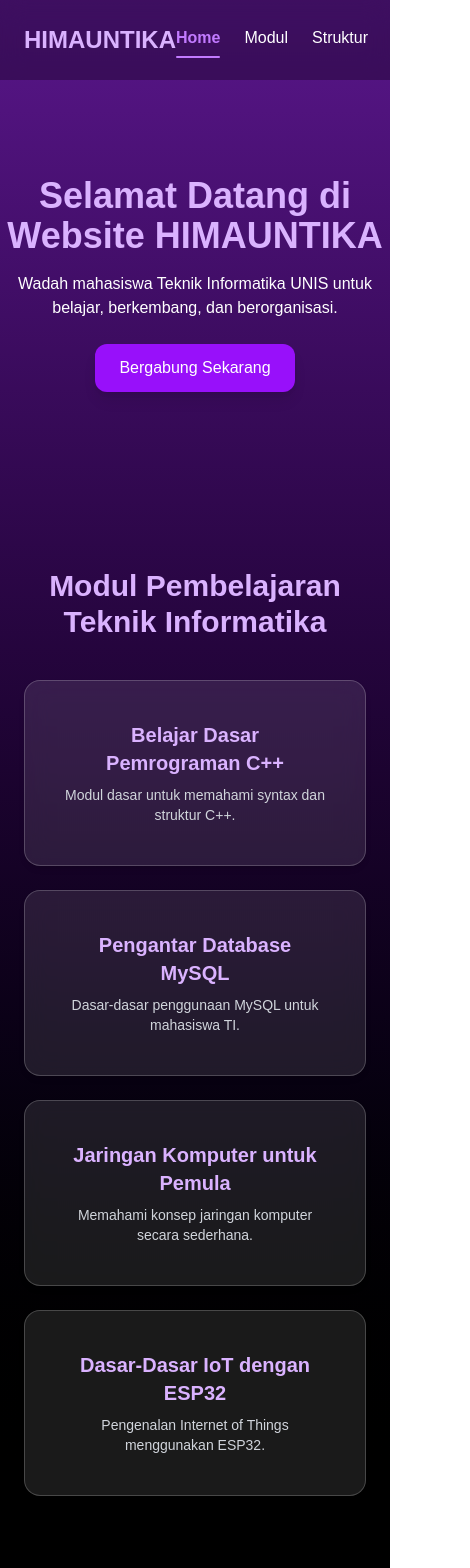
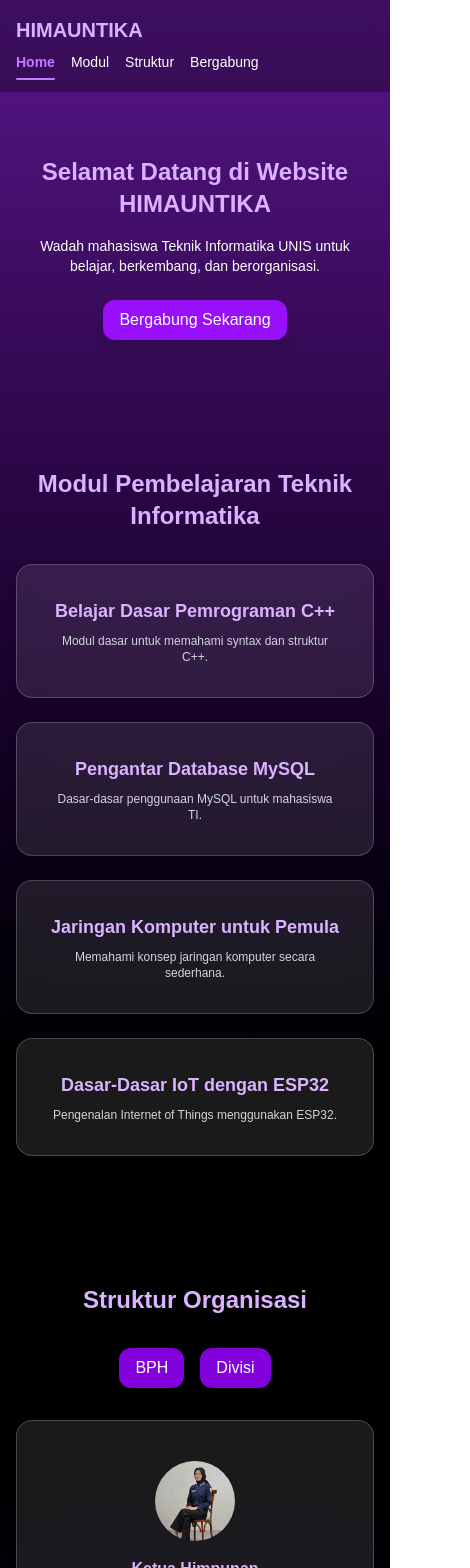
Before and after one commit to Gbaee/himauntika.ac.id, a Next.js app: page / in a window 390 px wide. Shown: the top 1568 px of the page, 470 px wide, since content can reach past the window. Built offline with nearby package versions, Linux system fonts and the light colour scheme.

Commit message:
menambahkan anggota baru di div pendidikan, dan mengupdate kodingan semuanya agar menjadi responsif

```diff
--- a/pages/himauntika.jsx
+++ b/pages/himauntika.jsx
@@ -44,6 +44,7 @@ export default function HimauntikaPage() {
       { role: "Koordinator Pendidikan", name: "Agus Nugrohojati", img: "/images/agus.jpg" },
       { role: "Anggota", name: "Muhammad Ikbaar Agassy", img: "/images/ikbaar.jpg" },
       { role: "Anggota", name: "Wanda Sofiah", img: "/images/wanda.jpg" },
+      { role: "Anggota", name: "Rizki Adnan Halim", img: "/images/wanda.jpg" },
     ],
     kaderisasi: [
       { role: "Koordinator Kaderisasi", name: "Bisri Sulhi", img: "/images/kader1.jpg" },
@@ -96,9 +97,9 @@ export default function HimauntikaPage() {
   return (
     <div className="min-h-screen bg-gradient-to-b from-purple-900 via-black to-purple-950 text-white">
       {/* Navbar */}
-      <nav className="flex justify-between items-center p-6 bg-black/30 backdrop-blur-md sticky top-0 z-50">
-        <h1 className="text-2xl font-bold text-purple-300">HIMAUNTIKA</h1>
-        <div className="flex gap-6">
+      <nav className="flex flex-wrap justify-between items-center p-4 md:p-6 bg-black/30 backdrop-blur-md sticky top-0 z-50">
+        <h1 className="text-xl md:text-2xl font-bold text-purple-300">HIMAUNTIKA</h1>
+        <div className="flex flex-wrap gap-4 md:gap-6 mt-2 md:mt-0 justify-center">
           {[
             { id: "home", label: "Home" },
             { id: "modules", label: "Modul" },
@@ -108,7 +109,7 @@ export default function HimauntikaPage() {
             <button
               key={item.id}
               onClick={() => scrollToSection(item.id)}
-              className={`relative pb-1 transition-colors duration-300 ${
+              className={`relative pb-1 text-sm md:text-base transition-colors duration-300 ${
                 activeMenu === item.id
                   ? "text-purple-400 font-semibold"
                   : "hover:text-purple-400"
@@ -129,18 +130,18 @@ export default function HimauntikaPage() {
       {/* Hero */}
       <section
         id="home"
-        className="flex flex-col items-center justify-center py-24 text-center"
+        className="flex flex-col items-center justify-center py-16 md:py-24 px-4 text-center"
       >
-        <h2 className="text-4xl font-bold text-purple-300 mb-4">
+        <h2 className="text-2xl md:text-4xl font-bold text-purple-300 mb-4">
           Selamat Datang di Website HIMAUNTIKA
         </h2>
-        <p className="max-w-2xl mb-6">
+        <p className="max-w-2xl mb-6 text-sm md:text-base">
           Wadah mahasiswa Teknik Informatika UNIS untuk belajar, berkembang, dan
           berorganisasi.
         </p>
         <Button
           asChild
-          className="bg-purple-600 hover:bg-purple-700 text-white px-6 py-3 rounded-2xl shadow-lg"
+          className="bg-purple-600 hover:bg-purple-700 text-white px-4 py-2 md:px-6 md:py-3 rounded-2xl shadow-lg"
         >
           <a
             id="join"
@@ -153,11 +154,11 @@ export default function HimauntikaPage() {
       </section>
 
       {/* Modul */}
-      <section id="modules" className="py-20 px-6">
-        <h3 className="text-3xl font-bold text-center text-purple-300 mb-10">
+      <section id="modules" className="py-16 md:py-20 px-4 md:px-6">
+        <h3 className="text-2xl md:text-3xl font-bold text-center text-purple-300 mb-8 md:mb-10">
           Modul Pembelajaran Teknik Informatika
         </h3>
-        <div className="grid grid-cols-1 md:grid-cols-2 lg:grid-cols-4 gap-6">
+        <div className="grid grid-cols-1 sm:grid-cols-2 lg:grid-cols-4 gap-6">
           {modules.map((mod, idx) => (
             <a
               key={idx}
@@ -166,11 +167,11 @@ export default function HimauntikaPage() {
               rel="noopener noreferrer"
             >
               <Card className="bg-black/40 border border-purple-700 hover:scale-105 transition-transform cursor-pointer">
-                <CardContent className="p-6 text-center">
-                  <h4 className="text-xl font-semibold text-purple-300 mb-2">
+                <CardContent className="p-4 md:p-6 text-center">
+                  <h4 className="text-lg md:text-xl font-semibold text-purple-300 mb-2">
                     {mod.title}
                   </h4>
-                  <p className="text-sm text-gray-300">{mod.desc}</p>
+                  <p className="text-xs md:text-sm text-gray-300">{mod.desc}</p>
                 </CardContent>
               </Card>
             </a>
@@ -179,11 +180,11 @@ export default function HimauntikaPage() {
       </section>
 
       {/* Struktur */}
-      <section id="struktur" className="py-20 px-6">
-        <h3 className="text-3xl font-bold text-center text-purple-300 mb-10">
+      <section id="struktur" className="py-16 md:py-20 px-4 md:px-6">
+        <h3 className="text-2xl md:text-3xl font-bold text-center text-purple-300 mb-8 md:mb-10">
           Struktur Organisasi
         </h3>
-        <div className="flex justify-center gap-4 mb-8">
+        <div className="flex flex-wrap justify-center gap-4 mb-8">
           <Button
             onClick={() => setActiveSection("bph")}
             className="bg-purple-700 hover:bg-purple-800"
@@ -206,7 +207,7 @@ export default function HimauntikaPage() {
               animate={{ opacity: 1, y: 0 }}
               exit={{ opacity: 0, y: -50 }}
               transition={{ duration: 0.5 }}
-              className="grid grid-cols-1 md:grid-cols-3 gap-6"
+              className="grid grid-cols-1 sm:grid-cols-2 lg:grid-cols-3 gap-6"
             >
               {bph.map((person, idx) => (
                 <Card
@@ -217,12 +218,12 @@ export default function HimauntikaPage() {
                     <img
                       src={person.img}
                       alt={person.name}
-                      className="w-24 h-24 mx-auto rounded-full mb-4 object-cover"
+                      className="w-20 h-20 md:w-24 md:h-24 mx-auto rounded-full mb-4 object-cover"
                     />
-                    <h4 className="text-lg font-semibold text-purple-300">
+                    <h4 className="text-base md:text-lg font-semibold text-purple-300">
                       {person.role}
                     </h4>
-                    <p className="text-sm text-gray-400">{person.name}</p>
+                    <p className="text-xs md:text-sm text-gray-400">{person.name}</p>
                   </CardContent>
                 </Card>
               ))}
@@ -239,16 +240,16 @@ export default function HimauntikaPage() {
               className="flex flex-col gap-6"
             >
               {!activeDivision && (
-                <div className="grid grid-cols-1 md:grid-cols-2 lg:grid-cols-4 gap-6">
+                <div className="grid grid-cols-1 sm:grid-cols-2 lg:grid-cols-4 gap-6">
                   {Object.keys(divisions).map((div) => (
                     <Card
                       key={div}
                       className="bg-black/50 border border-purple-700 p-6 text-center hover:scale-105 transition-transform"
                     >
-                      <h4 className="text-xl font-semibold text-purple-300 mb-4">
+                      <h4 className="text-lg md:text-xl font-semibold text-purple-300 mb-4">
                         {div.charAt(0).toUpperCase() + div.slice(1)}
                       </h4>
-                      <p className="text-gray-400 mb-4">
+                      <p className="text-xs md:text-sm text-gray-400 mb-4">
                         Divisi {div} berfokus pada kegiatan dan pengembangan
                         sesuai bidangnya di HIMAUNTIKA.
                       </p>
@@ -272,9 +273,9 @@ export default function HimauntikaPage() {
                     exit={{ opacity: 0, y: -50 }}
                     transition={{ duration: 0.5 }}
                   >
-                    <Card className="bg-black/60 border border-purple-700 p-6">
-                      <div className="flex justify-between items-center mb-6">
-                        <h4 className="text-2xl font-bold text-purple-300">
+                    <Card className="bg-black/60 border border-purple-700 p-4 md:p-6">
+                      <div className="flex flex-col md:flex-row justify-between items-center mb-6 gap-4">
+                        <h4 className="text-xl md:text-2xl font-bold text-purple-300 text-center md:text-left">
                           Divisi {activeDivision.charAt(0).toUpperCase() + activeDivision.slice(1)}
                         </h4>
                         <Button
@@ -295,12 +296,12 @@ export default function HimauntikaPage() {
                               <img
                                 src={anggota.img}
                                 alt={anggota.name}
-                                className="w-20 h-20 mx-auto rounded-full mb-2 object-cover"
+                                className="w-16 h-16 md:w-20 md:h-20 mx-auto rounded-full mb-2 object-cover"
                               />
-                              <h4 className="text-sm font-semibold text-purple-300">
+                              <h4 className="text-sm md:text-base font-semibold text-purple-300">
                                 {anggota.role}
                               </h4>
-                              <p className="text-xs text-gray-300">{anggota.name}</p>
+                              <p className="text-xs md:text-sm text-gray-300">{anggota.name}</p>
                             </CardContent>
                           </Card>
                         ))}
@@ -315,7 +316,7 @@ export default function HimauntikaPage() {
       </section>
 
       {/* Footer */}
-      <footer className="bg-black/30 backdrop-blur-md py-6 text-center text-gray-400">
+      <footer className="bg-black/30 backdrop-blur-md py-6 text-center text-gray-400 text-sm md:text-base">
         <p>© 2025 HIMAUNTIKA - Universitas Islam Syekh Yusuf</p>
       </footer>
     </div>
```
